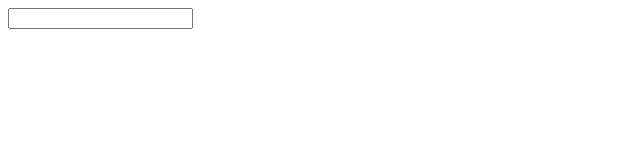
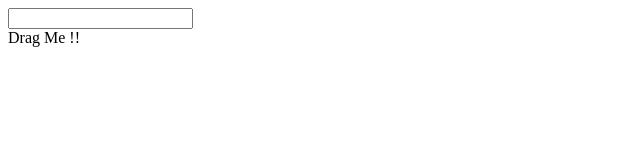
Before and after one commit to sardorkhayitmuradov/rts-app, a React (Create React App) app in the folder rts/: page / in a window 1280 px wide. Shown: the top 160 px of the page, without its empty margins (0-640 px from the left). Built offline with nearby package versions, Linux system fonts and the light colour scheme.

Commit message:
Drag events and other events in ts

```diff
--- a/rts/src/events/EventComponent.tsx
+++ b/rts/src/events/EventComponent.tsx
@@ -2,9 +2,17 @@
     const onChange = (event: React.ChangeEvent<HTMLInputElement>) => {
         console.log(event.target.value);
     }
+
+    const onDragStart = (event: React.DragEvent<HTMLDivElement>) => {
+        console.log('im being dragged !!!')
+    }
+
     return (
         <div>
             <input onChange={onChange}  />
+            <div draggable onDragStart={onDragStart}>
+                Drag Me !!
+            </div>
         </div>
     )
 }
```
